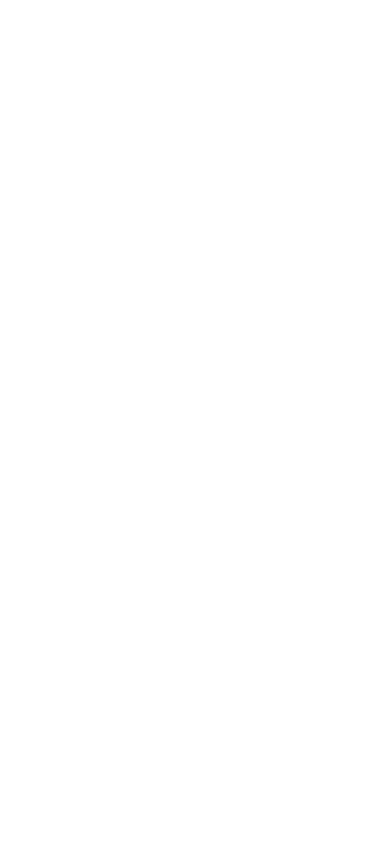
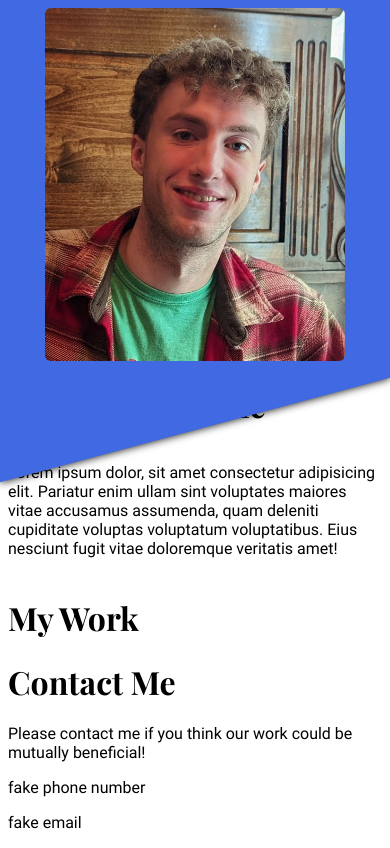
Before and after one commit to TylerYoungdahl/Homepage, a plain HTML site: page index.html in a window 390 px wide. Drawn offline with Linux system fonts and the light colour scheme.

Commit message:
style header for mobile

```diff
--- a/index.html
+++ b/index.html
@@ -6,5 +6,40 @@
     <title>Document</title>
     <link rel="stylesheet" href="styles.css" />
   </head>
-  <body></body>
+  <body>
+    <header>
+      <div class="header-background"></div>
+      <img
+        src="./assets/portrait-lowres.jpg"
+        alt="picture of me"
+        class="portrait"
+      />
+      <h1>About Me</h1>
+      <p>
+        Lorem ipsum dolor, sit amet consectetur adipisicing elit. Pariatur enim
+        ullam sint voluptates maiores vitae accusamus assumenda, quam deleniti
+        cupiditate voluptas voluptatum voluptatibus. Eius nesciunt fugit vitae
+        doloremque veritatis amet!
+      </p>
+    </header>
+    <main>
+      <h1>My Work</h1>
+      <div>
+        <div class="card"></div>
+        <div class="card"></div>
+        <div class="card"></div>
+        <div class="card"></div>
+        <div class="card"></div>
+        <div class="card"></div>
+      </div>
+    </main>
+    <footer>
+      <h1>Contact Me</h1>
+      <p>
+        Please contact me if you think our work could be mutually beneficial!
+      </p>
+      <p>fake phone number</p>
+      <p>fake email</p>
+    </footer>
+  </body>
 </html>
--- a/styles.css
+++ b/styles.css
@@ -0,0 +1,40 @@
+@font-face {
+  font-family: roboto;
+  src: url("./assets/Roboto-Regular.ttf");
+}
+
+@font-face {
+  font-family: playFairDisplay;
+  src: url("./assets/PlayfairDisplay-VariableFont_wght.ttf");
+}
+
+h1 {
+  font-family: playFairDisplay;
+}
+
+p {
+  font-family: roboto;
+}
+
+header {
+  display: flex;
+  flex-direction: column;
+  align-items: center;
+}
+
+.header-background {
+  position: absolute;
+  width: 100%;
+  height: 100%;
+  z-index: 1;
+  transform: skewY(-15deg) translateY(-50%);
+  box-shadow: 0 0 8px black;
+  background-color: royalblue;
+}
+
+.portrait {
+  width: 80%;
+  height: auto;
+  z-index: 2;
+  border-radius: 6px;
+}
```
Also changed, not shown: assets/PlayfairDisplay-VariableFont_wght.ttf (added), assets/Roboto-Regular.ttf (added), assets/portrait-highres.jpg (added), assets/portrait-lowres.jpg (added).
